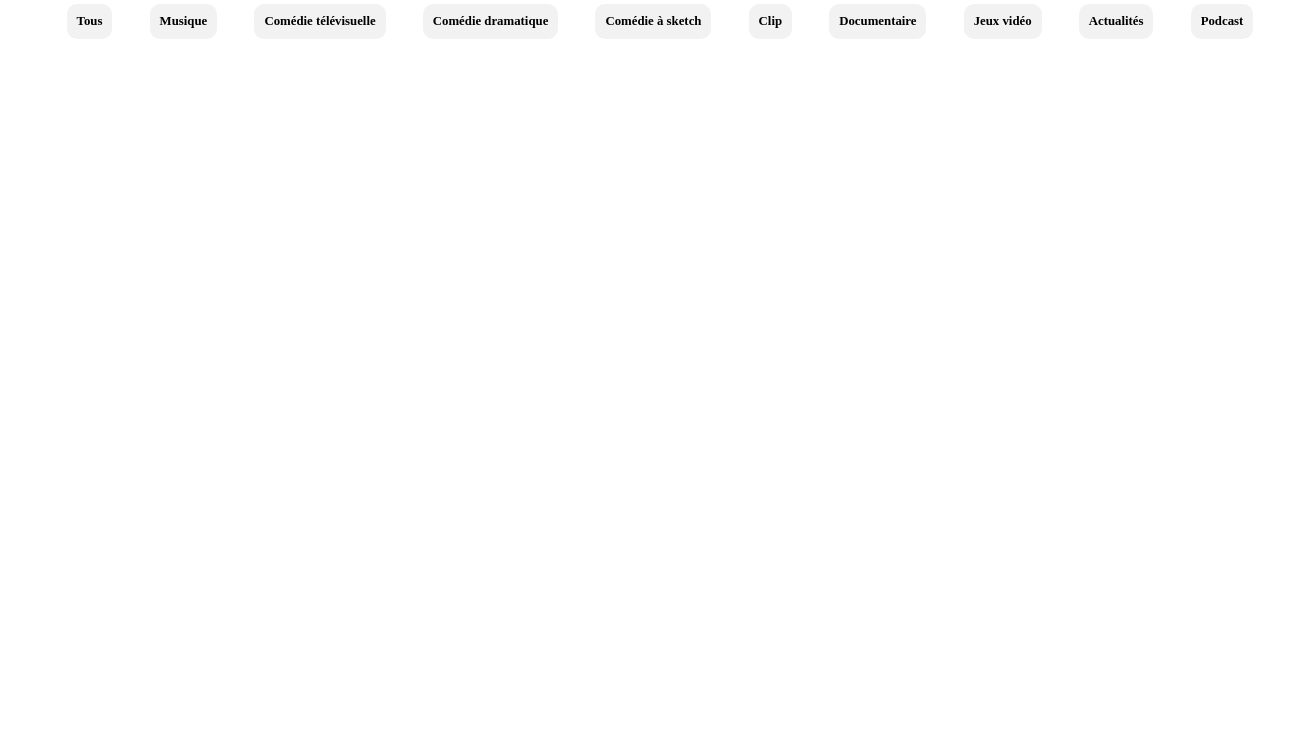
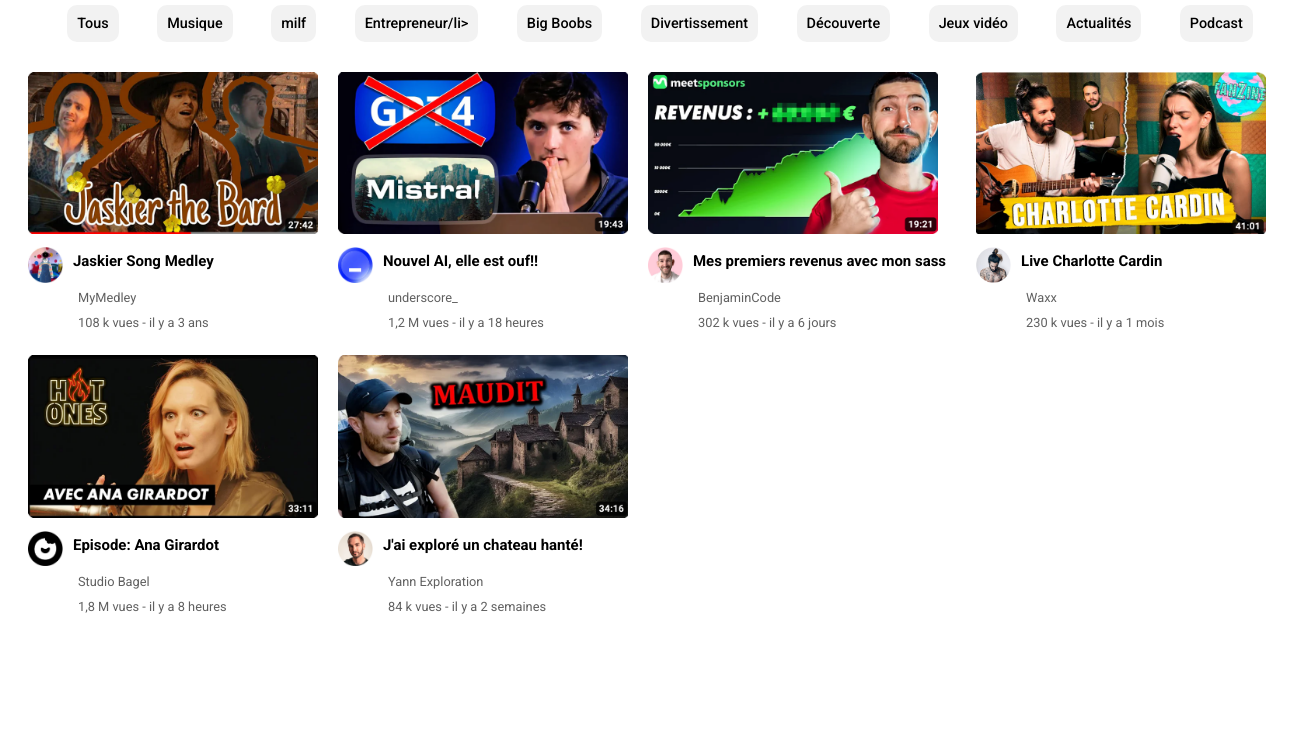
Before and after one commit to MatCabdel/pratiqueYoutube, a plain HTML site: page index.html in a window 1280 px wide. Shown: the part 64-800 px from the top of the page, 1302 px wide, since content can reach past the window. Drawn offline with Linux system fonts and the light colour scheme.

Commit message:
create video cards

```diff
--- a/data.json
+++ b/data.json
@@ -1,10 +1,57 @@
 [
   {
-    "name": "Jaskier",
-    "img-miniature": "./assets/allSongJaskier.png"
+    "name": "Jaskier Song Medley",
+    "img": "./assets/allSongJaskier.png",
+    "channelUserName": "MyMedley",
+    "iconUser": "./assets/UserIcon.png",
+    "viewByVideo": "108 k",
+    "parutionDate": "3 ans",
+    "categorieVideo": "Musique"
   },
   {
-    "name": "Underscore",
-    "img-miniature": "./assets/underScore.png"
+    "name": "Nouvel AI, elle est ouf!!",
+    "img": "./assets/underScore.png",
+    "channelUserName": "underscore_",
+    "iconUser": "./assets/underscoreIcon.png",
+    "viewByVideo": "1,2 M",
+    "parutionDate": "18 heures",
+    "categorieVideo": "Entrepreneur"
+
+  },
+  {
+    "name": "Mes premiers revenus avec mon sass",
+    "img": "./assets/benjaminCode.png",
+    "channelUserName": "BenjaminCode",
+    "iconUser": "./assets/benjaminIcon.png",
+    "viewByVideo": "302 k",
+    "parutionDate": "6 jours",
+    "categorieVideo": "Entrepreneur"
+  },
+  {
+    "name": "Live Charlotte Cardin",
+    "img": "./assets/fanZine.png",
+    "channelUserName": "Waxx",
+    "iconUser": "./assets/waxIcon.png",
+    "viewByVideo": "230 k",
+    "parutionDate": "1 mois",
+    "categorieVideo": "Musique"
+  },
+  {
+    "name": "Episode: Ana Girardot ",
+    "img": "./assets/hotOnes.png",
+    "channelUserName": "Studio Bagel",
+    "iconUser": "./assets/studioBagelIcon.png",
+    "viewByVideo": "1,8 M",
+    "parutionDate": "8 heures",
+    "categorieVideo": "Divertissement"
+  },
+  {
+    "name": "J'ai exploré un chateau hanté!",
+    "img": "./assets/YannExploration.png",
+    "channelUserName": "Yann Exploration",
+    "iconUser": "./assets/ExploreurIcon.png",
+    "viewByVideo": "84 k",
+    "parutionDate": "2 semaines",
+    "categorieVideo": "Découverte"
   }
 ]
--- a/index.html
+++ b/index.html
@@ -14,7 +14,7 @@
             <img src="assets/menuBurger.png" alt="menu burger" />
           </div>
           <div class="logo-img">
-            <img src="assets/logoYoutube.png" alt="logo Youtube" />
+            <img src="assets/Pornhub-Logo-histoire.jpeg" alt="logo Youtube" />
           </div>
         </div>
         <div class="searchbar">
@@ -26,15 +26,15 @@
       </nav>
     </header>
     <main>
-      <div class="filter">
+      <div class="filter-container">
         <ul>
           <li>Tous</li>
           <li>Musique</li>
-          <li>Comédie télévisuelle</li>
-          <li>Comédie dramatique</li>
-          <li>Comédie à sketch</li>
-          <li>Clip</li>
-          <li>Documentaire</li>
+          <li>milf</li>
+          <li>Entrepreneur/li>
+          <li>Big Boobs</li>
+          <li>Divertissement</li>
+          <li>Découverte</li>
           <li>Jeux vidéo</li>
           <li>Actualités</li>
           <li>Podcast</li>
--- a/javascript.js
+++ b/javascript.js
@@ -1,6 +1,85 @@
-
 fetch("./data.json")
   .then((response) => response.json())
-  .then((data) => {
-    console.log(data);
+  .then((videos) => {
+    videos.forEach((video) => {
+      createVideo(video);
+    });
   });
+
+  /*********************Affichages des vidéos********************** */
+
+const cards = document.querySelector(".video-cards");
+
+function createVideo(video) {
+  const divCard = document.createElement("div");
+  divCard.classList.add("card-container");
+  cards.appendChild(divCard);
+
+  const cardImg = document.createElement("img");
+  cardImg.src = video.img;
+  divCard.classList.add("img-container");
+  divCard.appendChild(cardImg);
+
+  const divTitle = document.createElement("div");
+  divTitle.classList.add("title-container");
+  divCard.appendChild(divTitle);
+
+  const divIcon = document.createElement("div");
+  divIcon.classList.add("icon-container");
+  divTitle.appendChild(divIcon);
+
+  const cardIcon = document.createElement("img");
+  cardIcon.src = video.iconUser;
+  divIcon.appendChild(cardIcon);
+
+  const titles = document.createElement("div");
+  titles.classList.add("titles");
+  divTitle.appendChild(titles);
+
+  const mainTitle = document.createElement("div");
+  mainTitle.classList.add("mainTitles");
+  titles.appendChild(mainTitle);
+
+  const cardTitle = document.createElement("h3");
+  cardTitle.innerHTML = video.name;
+  divCard.classList.add("title-video");
+  titles.appendChild(cardTitle);
+
+  const subtitles = document.createElement("div");
+  subtitles.classList.add("subtitles");
+  titles.appendChild(subtitles);
+
+  const cardChannel = document.createElement("h4");
+  cardChannel.innerHTML = video.channelUserName;
+  divCard.classList.add("channel-container");
+  subtitles.appendChild(cardChannel);
+
+  const viewTitle = document.createElement("h4");
+  viewTitle.innerHTML = `${video.viewByVideo} vues - il y a ${video.parutionDate}`;
+  divCard.classList.add("view-container");
+  subtitles.appendChild(viewTitle);
+}
+
+/*********************Category Button********************** */
+
+const categories = document.querySelector(".filter-container");
+
+function createCategory(video) {
+  const divFilter = document.createElement("div");
+  divFilter.innerHTML = `<div>
+  <ul>
+  <li>Tous</li>
+  <li>Musique</li>
+  <li>milf</li>
+  <li>Entrepreneur/li>
+  <li>Big Boobs</li>
+  <li>Divertissement</li>
+  <li>Découverte</li>
+  <li>Jeux vidéo</li>
+  <li>Actualités</li>
+  <li>Podcast</li>
+</ul></div>`;
+  divCard.classList.add("filters");
+  categories.appendChild(divFilter);
+
+}
--- a/style.css
+++ b/style.css
@@ -1,12 +1,24 @@
+@import url('https://fonts.googleapis.com/css2?family=Roboto:ital,wght@0,100;0,300;0,400;0,500;0,700;0,900;1,100;1,300;1,400;1,500;1,700;1,900&display=swap');
+
+* {
+  max-width: 100%;
+}
+
+body {
+  max-width: 100%;
+}
+
 .navbar-container {
   display: flex;
   flex-direction: row;
   justify-content: space-between;
+  margin-top: 5px 10px;
 }
 
 .left-nav {
   display: flex;
   flex-direction: row;
+  padding-left: 10px
 }
 
 .right-nav img{
@@ -24,6 +36,7 @@
   height: 40px;
   width: 500px;
   border: 1px solid #888888;
+  margin-top: 5px;
 }
 
 ::placeholder {
@@ -40,10 +53,55 @@
 }
 
 li {
-  font-weight: bold;
+  font-weight: 500;
   background-color: #f2f2f2;
   padding: 10px;
   border-radius: 10px;
-  font-size: 0.8em;
+  font-size: 0.9em;
+  font-family: "Roboto", sans-serif;
 
 }
+
+.video-cards{
+  width: 100%;
+  display: flex;
+  flex-wrap: wrap;
+  margin: 20px 10px;
+  padding: 10px;
+  gap: 20px;
+  font-family: "roboto", sans-serif;
+  font-size: 0.8em;
+}
+
+h4 {
+  color: #606060;
+  font-weight: 400;
+}
+.title-container {
+  display: flex;
+  flex-direction: row;
+}
+.img-container img {
+  width: 290px;
+}
+
+.icon-container {
+  width: 35px;
+  padding-top: 10px;
+}
+
+.titles {
+  padding: 0 10px;
+  display: flex;
+  flex-direction: column;
+  justify-content: space-between;
+}
+
+.subtitles {
+  display: flex;
+  flex-direction: column;
+}
+
+.subtitles h4 {
+  margin: 5px;
+}
```
Also changed, not shown: assets/ExploreurIcon.png (added), assets/Pornhub-Logo-histoire.jpeg (added), assets/UserIcon.png (added), assets/benjaminIcon.png (added), assets/studioBagelIcon.png (added), assets/underscoreIcon.png (added), assets/waxIcon.png (added), 1 other file.
